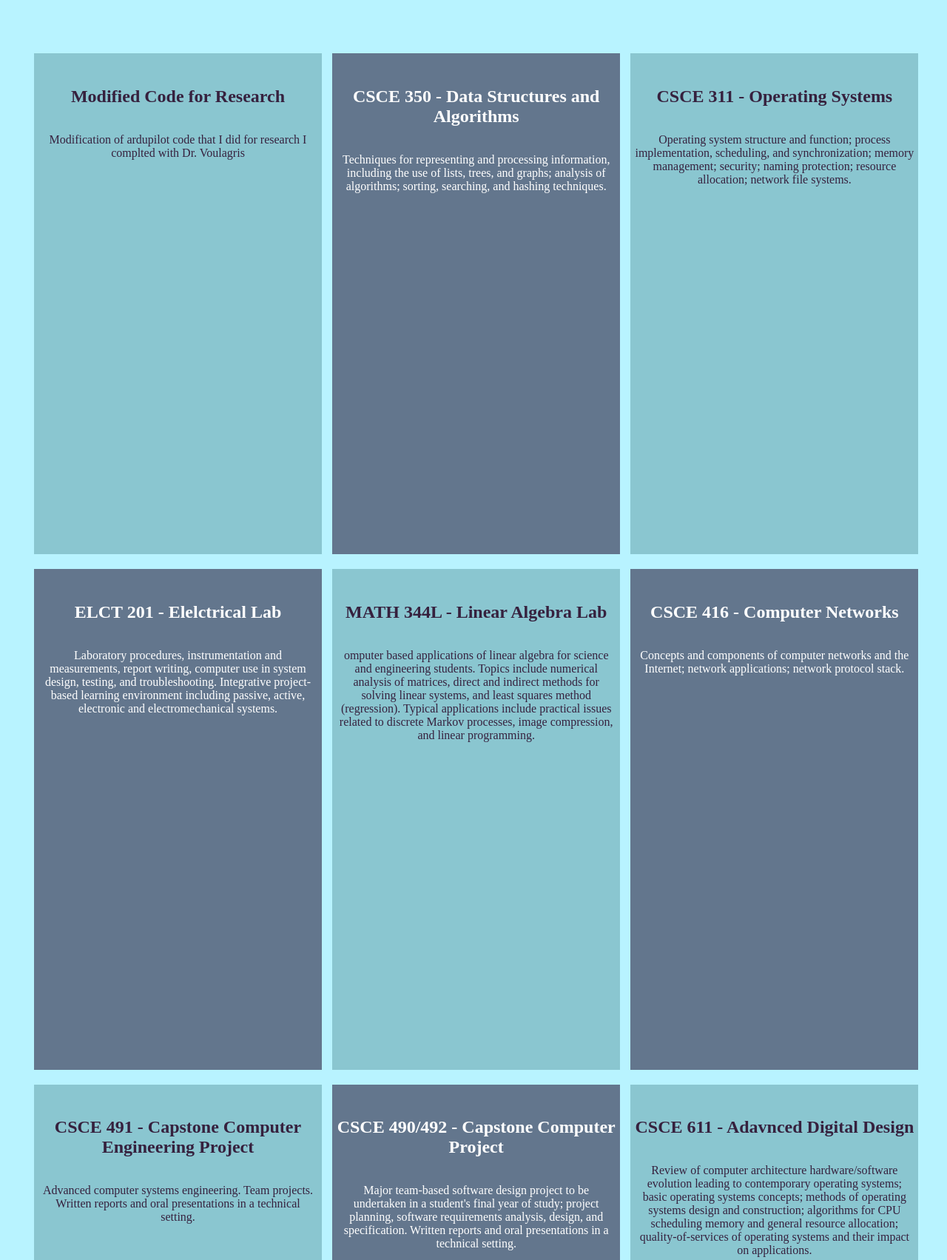
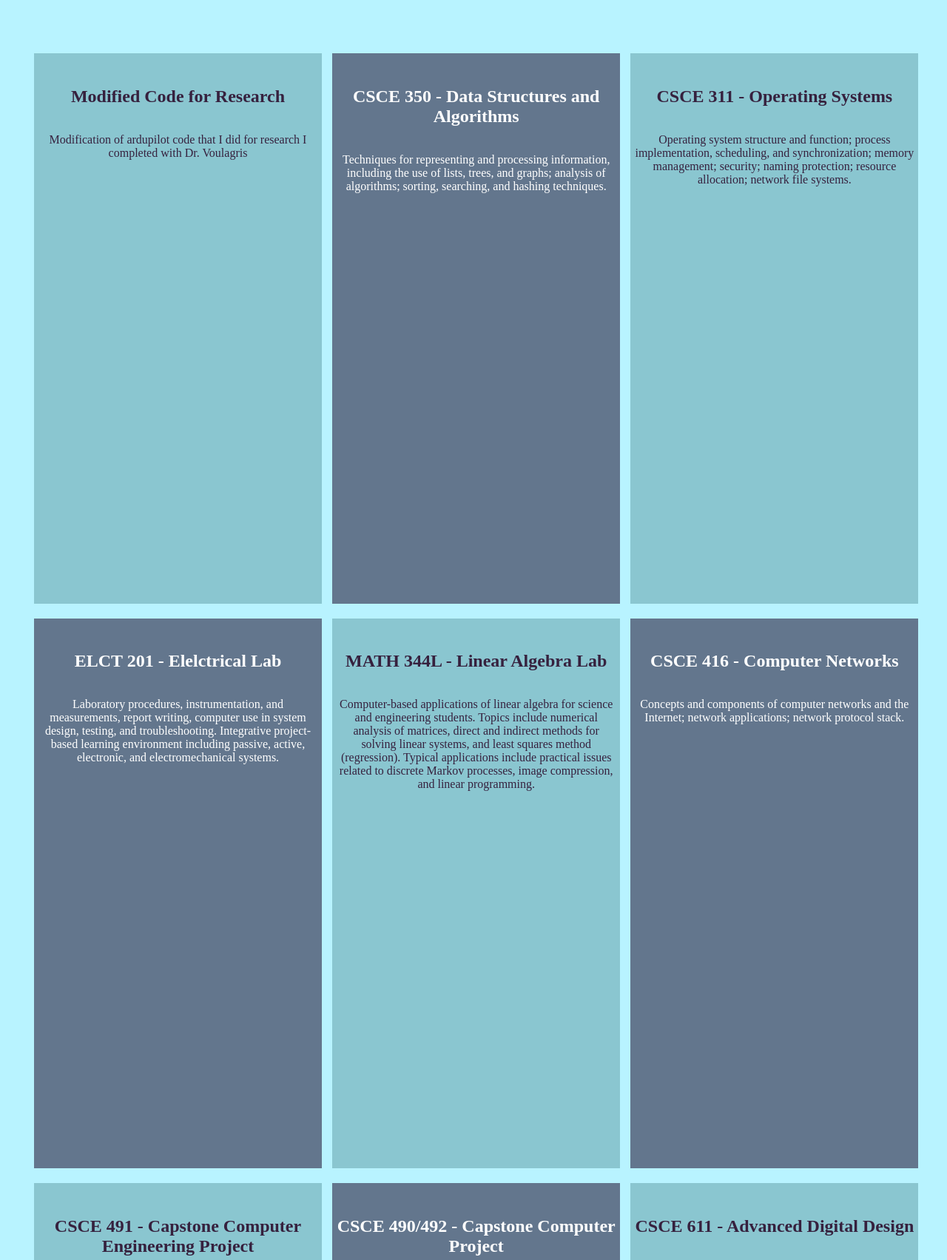
Before and after one commit to Mysterium-sch/Lily_Lamb, a PHP site: page /classes.html in a window 1280 px wide; the page is wider, and only the part inside the window is pictured. Shown: the part 288-1991 px from the top of that part at 74% size. Run offline with PHP 8.4, Linux system fonts and the light colour scheme.

Commit message:
fixed spelling

```diff
--- a/classes.html
+++ b/classes.html
@@ -26,7 +26,7 @@
         <div class="sec2">
             <img class="adjust" src="./image/ardu - logos.jpg" alt="holder image">
             <h2>Modified Code for Research </h2>
-            <p> Modification of ardupilot code that I did for research I complted with Dr. Voulagris </p>
+            <p> Modification of ardupilot code that I did for research I completed with Dr. Voulagris </p>
         </div>
     </a>
                 <a href="https://github.com/Mysterium-sch/350">
@@ -51,7 +51,7 @@
             <div class="sec">
                 <img class="adjust" src="./image/elct201.jpg" alt="holder image">
                 <h2>ELCT 201 - Elelctrical Lab</h2>
-                <p>Laboratory procedures, instrumentation and measurements, report writing, computer use in system design, testing, and troubleshooting. Integrative project-based learning environment including passive, active, electronic and electromechanical systems. </p>
+                <p>Laboratory procedures, instrumentation, and measurements, report writing, computer use in system design, testing, and troubleshooting. Integrative project-based learning environment including passive, active, electronic, and electromechanical systems. </p>
 
             </div>
         </a>
@@ -60,7 +60,7 @@
             <div class="sec2">
                 <img class="adjust" src="./image/matlab.png" alt="holder image">
                 <h2>MATH 344L - Linear Algebra Lab</h2>
-                <p>omputer based applications of linear algebra for science and engineering students. Topics include numerical analysis of matrices, direct and indirect methods for solving linear systems, and least squares method (regression). Typical applications include practical issues related to discrete Markov processes, image compression, and linear programming.</p>
+                <p> Computer-based applications of linear algebra for science and engineering students. Topics include numerical analysis of matrices, direct and indirect methods for solving linear systems, and least squares method (regression). Typical applications include practical issues related to discrete Markov processes, image compression, and linear programming.</p>
             </div>
         </a>
 
@@ -91,7 +91,7 @@
         <a   href="https://github.com/Mysterium-sch/611">
             <div class="sec2">
                 <img class="adjust" src="./image/611.jpg" alt="holder image">
-                <h2>CSCE 611 - Adavnced Digital Design  </h2>
+                <h2>CSCE 611 - Advanced Digital Design  </h2>
                 <p> Review of computer architecture hardware/software evolution leading to contemporary operating systems; basic operating systems concepts; methods of operating systems design and construction; algorithms for CPU scheduling memory and general resource allocation; quality-of-services of operating systems and their impact on applications.</p>
             </div>
         </a>
--- a/css/class.css
+++ b/css/class.css
@@ -3,7 +3,7 @@
     left: 3%;
     object-fit: contain;
     display: inline-flex;
-    height: 500pt;
+    height: 550pt;
     width: 400pt;
     text-align: center;
     flex-wrap: wrap;
@@ -20,7 +20,7 @@
     left: 3%;
     object-fit: contain;
     display: inline-flex;
-    height: 500pt;
+    height: 550pt;
     width: 400pt;
     text-align: center;
     flex-wrap: wrap;
```
Also changed, not shown: index.html (+4 -4 lines), pubs.html (+4 -4 lines), research.html (+4 -4 lines).
